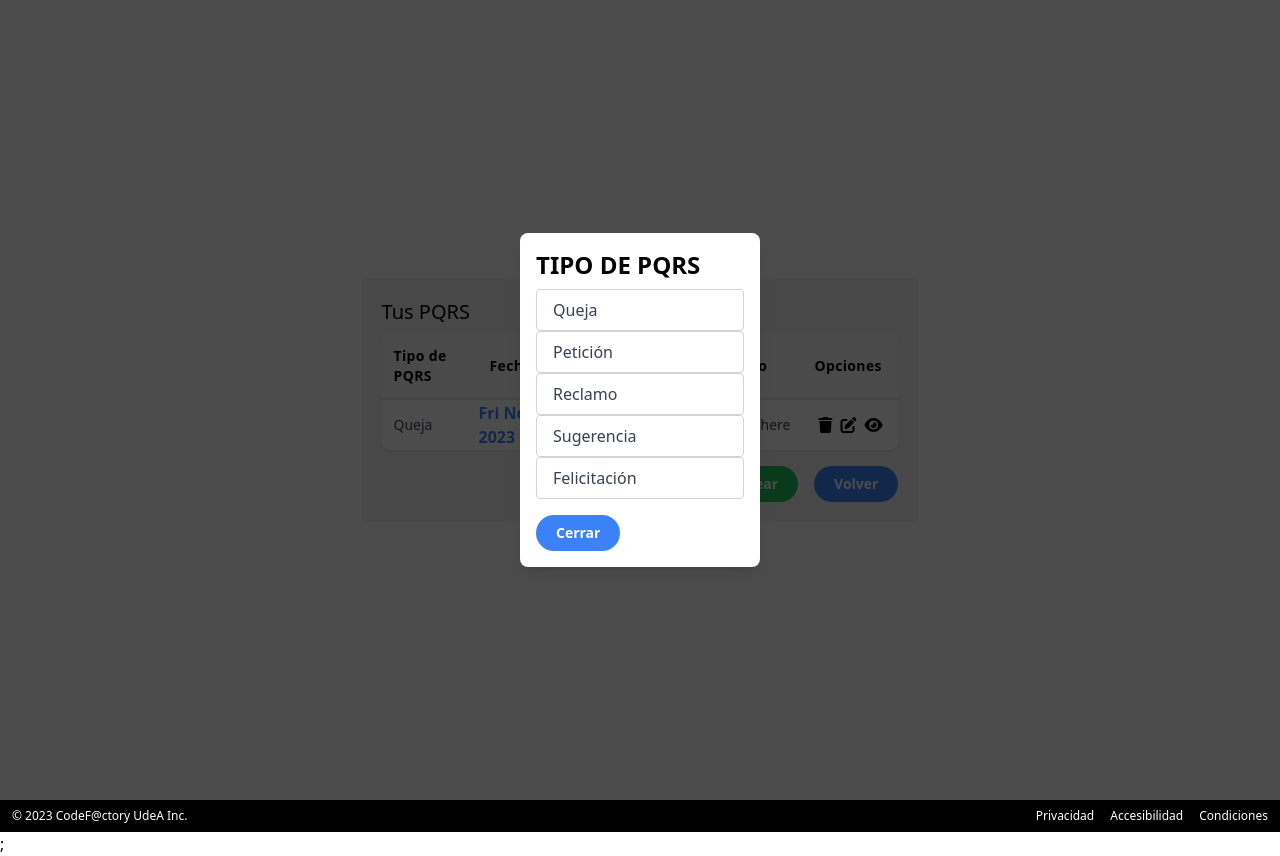
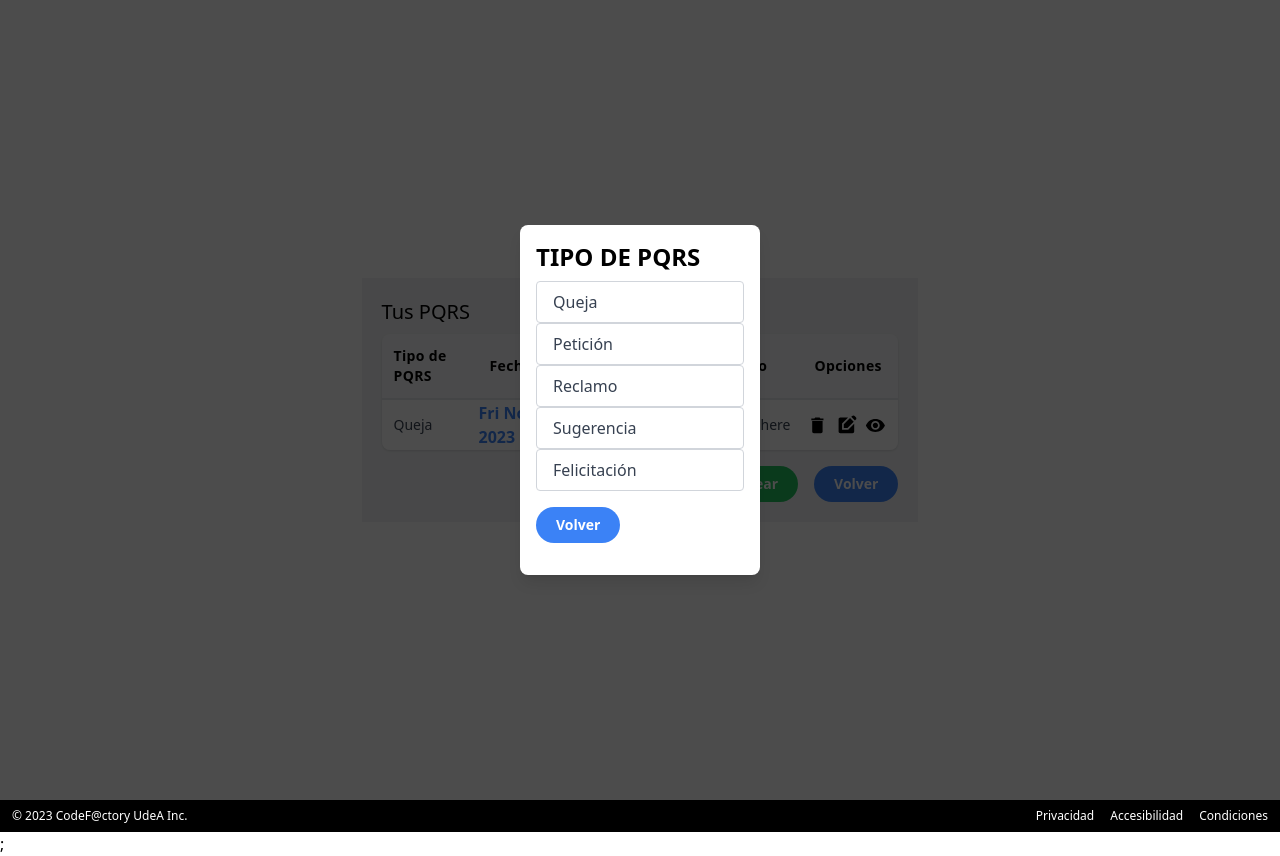
Before and after one commit to CodeF-ctory2023/front, a Next.js app: page / in a window 1280 px wide. Both pictures are taken after a click on the button "Crear". Built offline with nearby package versions, Linux system fonts and the light colour scheme.

Commit message:
General components are created for the buttons and for the 	handling of the icons called IconButton and OperationsButton 	respectively, they are replaced in PopUp, PqrsTable, 	PqrsComponent and CreatePqrs to improve the readability of the 	code.

```diff
--- /dev/null
+++ b/components/PqrsCreateComponent/Colors.ts
@@ -0,0 +1,7 @@
+
+export const primaryColor: string = '#22c55e'; // green-500
+export const primaryColorHover: string = '#15803d'; //green-700
+export const secondaryColor: string = '#3b82f6'; //blue-500
+export const secondaryColorHover: string = '#1d4ed8'; //blue-700
+export const bloodColor: string = '#b91c1c'; //red-700
+// Puedes agregar más colores según tus necesidades
--- /dev/null
+++ b/components/PqrsCreateComponent/GetStateStyle.ts
@@ -0,0 +1,26 @@
+
+const GetStateStyle = (pqrsState: string) => {
+    let color = '';
+    let backgroundColor = '';
+
+    switch (pqrsState) {
+      case 'Pendiente':
+        color = 'text-red-800'; // Change to your desired color
+        backgroundColor = 'bg-red-200'; // Change to your desired color
+        break;
+      case 'Proceso':
+        color = 'text-yellow-800'; // Change to your desired color
+        backgroundColor = 'bg-yellow-200'; // Change to your desired color
+        break;
+      case 'Finalizado':
+        color = 'text-green-800'; // Change to your desired color
+        backgroundColor = 'bg-green-200'; // Change to your desired color
+        break;
+      default:
+        color = 'text-gray-700';
+        backgroundColor = 'bg-gray-200';
+    }
+    return `${color} ${backgroundColor} p-1.5 text-xs font-medium uppercase tracking-wider rounded-lg bg-opacity-50`;
+  };
+
+export {GetStateStyle}
--- /dev/null
+++ b/components/PqrsCreateComponent/IconButton.tsx
@@ -0,0 +1,32 @@
+import React from 'react';
+import { IconType } from 'react-icons/';
+import * as icons from 'react-icons/md'; // /md is the icon pack to use, you can change to another
+
+interface iconButtonProps {
+    iconName: string;
+    onClick?: () => void;
+    overColor: string;
+
+}
+
+function IconButton({ iconName, onClick, overColor }: iconButtonProps) {
+    const iconKey = `Md${iconName}`; // Build the icon key using the package prefix
+    const IconComponent = icons[iconKey as keyof typeof icons] as IconType;
+
+    const hoverClass = `text-${overColor}-600`;
+
+    return (
+        <button
+            onClick={onClick}
+            className='mr-2 text-center'
+            style={{ color: 'black', cursor: 'pointer' }}
+            onMouseOver={(e) => (e.currentTarget.style.color = overColor)}
+            onMouseOut={(e) => (e.currentTarget.style.color = 'black')}
+        >
+            <IconComponent className={` text-[1.3rem] hover:scale-105 active:scale-95`} />
+        </button>
+    );
+};
+
+
+export { IconButton };
--- /dev/null
+++ b/components/PqrsCreateComponent/OperationsButton.tsx
@@ -0,0 +1,27 @@
+import React from 'react';
+
+interface operationsButtonProps {
+    label: string;
+    onClick?: () => void;
+    color: string;
+    colorHover: string;
+
+}
+
+
+function OperationsButton({ label, onClick, color, colorHover }: operationsButtonProps) {
+    return (
+        <button
+            className=' hover:scale-105 px-5 py-2 text-sm leading-5
+                    rounded-full font-semibold text-white focus:outline-none active:scale-95'
+            style={{ background: color, cursor: 'pointer' }}
+            onMouseOver={(e) => (e.currentTarget.style.background = colorHover)}
+            onMouseOut={(e) => (e.currentTarget.style.background =  color )}
+            onClick={onClick}
+        >
+            {label}
+        </button>
+    );
+};
+
+export { OperationsButton };
--- a/components/PqrsCreateComponent/PopUp.tsx
+++ b/components/PqrsCreateComponent/PopUp.tsx
@@ -4,7 +4,8 @@
 import { useRouter } from 'next/router';
 import { useState, FC } from 'react';
 import { PqrsMenu } from './PqrsMenu';
-
+import { OperationsButton } from './OperationsButton';
+import { secondaryColor, secondaryColorHover } from './Colors';
 interface Props {
   isOpen: boolean;
   closePopup: () => void;
@@ -84,9 +85,8 @@ const PopUp: FC<Props> = ({ isOpen, closePopup }) => {
         <div className='space-y-0'>
           {PQRS_OPTIONS.map((pqrs, index) => (
             <button
-              className={`w-full block text-left py-2 px-4 border border-gray-300 rounded text-gray-700 hover:bg-gray-100 focus:outline-none ${
-                selectedOption === pqrs ? 'bg-blue-500 text-white' : ''
-              }`}
+              className={`w-full block text-left py-2 px-4 border border-gray-300 rounded text-gray-700 hover:bg-gray-100 focus:outline-none ${selectedOption === pqrs ? 'bg-blue-500 text-white' : ''
+                }`}
               key={index}
               onClick={() => handleOptionClick(pqrs)}
             >
@@ -94,24 +94,20 @@ const PopUp: FC<Props> = ({ isOpen, closePopup }) => {
             </button>
           ))}
         </div>
-
-        <button
-          className='ml-0 mt-4 bg-blue-500 hover:bg-blue-700 hover:scale-105 px-5 py-2 text-sm leading-5 rounded-full font-semibold text-white focus:outline-none active:scale-95'
-          onClick={closePopup}
-        >
-          Cerrar
-        </button>
+        <div className='my-[1rem]'>
+          <OperationsButton label='Volver' onClick={closePopup} color={secondaryColor} colorHover={secondaryColorHover} />
+        </div>
       </div>
 
       {showQuejaMenu &&
-        selectedOption === 'Queja' && <PqrsMenu options={QUEJA_OPTIONS} type={'Queja'}/> // Mostrar el menú de quejas si showQuejaMenu es verdadero
-}
+        selectedOption === 'Queja' && <PqrsMenu options={QUEJA_OPTIONS} type={'Queja'} /> // Mostrar el menú de quejas si showQuejaMenu es verdadero
+      }
 
       {showReclamoMenu &&
-        selectedOption === 'Reclamo' && <PqrsMenu options={RECLAMO_OPTIONS} type={'Reclamo'}/> // Mostrar el menú de reclamos si showQuejaMenu es verdadero
-        }
+        selectedOption === 'Reclamo' && <PqrsMenu options={RECLAMO_OPTIONS} type={'Reclamo'} /> // Mostrar el menú de reclamos si showQuejaMenu es verdadero
+      }
     </div>
   );
 };
 
-export  {PopUp};
+export { PopUp };
--- a/components/PqrsCreateComponent/PqrsCreateComponent.tsx
+++ b/components/PqrsCreateComponent/PqrsCreateComponent.tsx
@@ -8,6 +8,8 @@ import { pqrsInfo } from '../pqrsBd/pqrsInfo';
 import { pqrsType } from '.';
 import { useRouter } from 'next/router';
 import { PqrsTable } from './PqrsTable';
+import { OperationsButton } from './OperationsButton';
+import { primaryColor, primaryColorHover, secondaryColor, secondaryColorHover } from './Colors';
 
 const PqrsCreateComponent = () => {
   const router = useRouter();
@@ -49,20 +51,9 @@ const PqrsCreateComponent = () => {
             </tbody>
           </table>
         </div>
-        <div className='flex justify-end mt-4'>
-          <button
-            className='bg-green-500 hover:bg-green-700
-           hover:scale-105 px-5 py-2 text-sm leading-5 rounded-full font-semibold text-white focus:outline-none active:scale-95'
-            onClick={openPopup}
-          >
-            Crear
-          </button>
-          <button
-            className='bg-blue-500 hover:bg-blue-700 ml-4
-           hover:scale-105 px-5 py-2 text-sm leading-5 rounded-full font-semibold text-white focus:outline-none active:scale-95'
-          >
-            Volver
-          </button>
+        <div className='flex justify-end mt-4 space-x-4'>
+          <OperationsButton label='Crear' onClick={openPopup} color={primaryColor} colorHover={primaryColorHover}/>
+          <OperationsButton label='Volver' color={secondaryColor} colorHover={secondaryColorHover}/>
         </div>
       </div>
       <PopUp isOpen={popupOpen} closePopup={closePopup} />
--- a/components/PqrsCreateComponent/PqrsMenu.tsx
+++ b/components/PqrsCreateComponent/PqrsMenu.tsx
@@ -7,7 +7,7 @@ interface Props {
 
 }
 
- const PqrsMenu: FC<Props> = ({options, type}) => {
+const PqrsMenu: FC<Props> = ({ options, type }) => {
   return (
     <div className='bg-white p-4 ml-1 rounded-lg shadow-lg z-10 w-60'>
       <div className='space-y-0'>
@@ -29,4 +29,4 @@ interface Props {
   )
 }
 
-export { PqrsMenu}
+export { PqrsMenu }
--- a/components/PqrsCreateComponent/PqrsTable.tsx
+++ b/components/PqrsCreateComponent/PqrsTable.tsx
@@ -3,7 +3,8 @@ import { FC } from 'react';
 import { pqrsType } from '.';
 import { pqrsInfo } from '../pqrsBd/pqrsInfo';
 import { useRouter } from 'next/router';
-
+import { IconButton } from './IconButton';
+import { primaryColor, secondaryColor, bloodColor } from './Colors';
 interface Props {
   index: number;
   pqrs: pqrsType;
@@ -57,19 +58,12 @@ const PqrsTable: FC<Props> = ({ index, pqrs }) => {
       <td className='p-3 text-sm text-gray-700 whitespace-nowrap'>
         {pqrs.description}
       </td>
-      <td className='text-center'>
-        <button className='mr-2' onClick={() => deletePqrs(pqrs)}>
-          <i className='fa-solid fa-trash hover:text-red-800 hover:scale-105 active:scale-95'></i>
-          {/* Usando el icono de eliminar */}
-        </button>
-        <button className='mr-2'>
-          <i className='fa-solid fa-pen-to-square'></i>
-          {/* Usando el icono de editar */}
-        </button>
-        <button>
-          <i className='fa-solid fa-eye hover:text-blue-800 hover:scale-105 active:scale-95'></i>
-          {/* Usando el icono de ver */}
-        </button>
+      <td>
+        <div className='flex flex-center justify-center'>
+          <IconButton iconName='Delete' overColor={bloodColor} onClick={() => deletePqrs(pqrs)} />
+          <IconButton iconName='EditSquare' overColor={primaryColor} />
+          <IconButton iconName='RemoveRedEye' overColor={secondaryColor} />
+        </div>
       </td>
     </tr>
   );
--- a/package.json
+++ b/package.json
@@ -29,6 +29,7 @@
     "postcss": "8.4.30",
     "react": "18.2.0",
     "react-dom": "18.2.0",
+    "react-icons": "^4.11.0",
     "tailwindcss": "3.3.3",
     "typescript": "5.2.2"
   },
--- a/pages/CrearPqrs.tsx
+++ b/pages/CrearPqrs.tsx
@@ -4,21 +4,33 @@ import { useForm } from '@/hooks/pqrsHooks/useForm';
 import Link from 'next/link';
 import { useRouter } from 'next/router';
 import { pqrsInfo } from '@/components/pqrsBd/pqrsInfo';
+import { OperationsButton } from '@/components/PqrsCreateComponent/OperationsButton';
+
+import { primaryColor, primaryColorHover, secondaryColor, secondaryColorHover } from '@/components/PqrsCreateComponent/Colors';
 
 const CrearPqrs = () => {
+
   const router = useRouter();
+
   const { tipoSubPQRS } = router.query as { tipoSubPQRS: string };
   const { tipoPQRS } = router.query as { tipoPQRS: string };
 
   const pqrs: pqrsType = {
     createdBy: 'Jaime Ortiz',
-    state: 'Pendiente',
+    state: 'Proceso',
     createdAt: new Date(),
     type: tipoPQRS,
     subType: tipoSubPQRS,
     description: '',
     file: '',
   };
+
+
+
+  const returnMenu = () => {
+    //add output confirmation message without saving
+    router.push('/');
+  }
 
   const sendPqrs = () => {
     pqrsInfo.push(values);
@@ -63,9 +75,9 @@ const CrearPqrs = () => {
           <label className='block text-gray-700 mb-4'>
             <span className='mr-2'>Subir una imagen:</span>
             <input type='file' accept='image/*'
-            name='file'
-            onChange={(e) => handleInputChange(e)}
-            className='mt-1' />
+              name='file'
+              onChange={(e) => handleInputChange(e)}
+              className='mt-1' />
           </label>
 
           {/* Botón para subir un archivo */}
@@ -73,22 +85,9 @@ const CrearPqrs = () => {
             <span className='mr-2'>Subir un archivo:</span>
             <input type='file' className='mt-1' />
           </label> */}
-          <div className='mt-5'>
-            <Link href={'/'}>
-              <button
-                className='bg-blue-500 hover:bg-blue-700
-           hover:scale-105 px-5 py-2 text-sm leading-5 rounded-full font-semibold text-white focus:outline-none active:scale-95'
-              >
-                Volver
-              </button>
-            </Link>
-            <button
-              className='ml-5 bg-green-500 hover:bg-green-700
-           hover:scale-105 px-5 py-2 text-sm leading-5 rounded-full font-semibold text-white focus:outline-none active:scale-95'
-           onClick={() => sendPqrs()}
-            >
-              Enviar
-            </button>
+          <div className='mt-5 space-x-4'>
+            <OperationsButton label='Volver' onClick={returnMenu} color={secondaryColor} colorHover={secondaryColorHover} />
+            <OperationsButton label='Enviar' onClick={() => sendPqrs()} color={primaryColor} colorHover={primaryColorHover} />
           </div>
 
           {/* Botón para volver a la página anterior */}
--- a/pages/index.tsx
+++ b/pages/index.tsx
@@ -1,6 +1,7 @@
+import { IconButton } from '@/components/PqrsCreateComponent/IconButton';
 import { PqrsCreateComponent } from '@/components/PqrsCreateComponent/PqrsCreateComponent';
 import { Footer } from '@/components/common/footer';
-
+import { AiFillDelete} from 'react-icons/ai';
 const Home = () => {
   return (
     <div>
--- /dev/null
+++ b/styles/pqrsStyles.css
@@ -0,0 +1,3 @@
+@tailwind base;
+@tailwind components;
+@tailwind utilities;
```
Also changed, not shown: 1 other file (tests, documents, lock files or other folders). Lines whose indentation alone changed are shown as unchanged.
